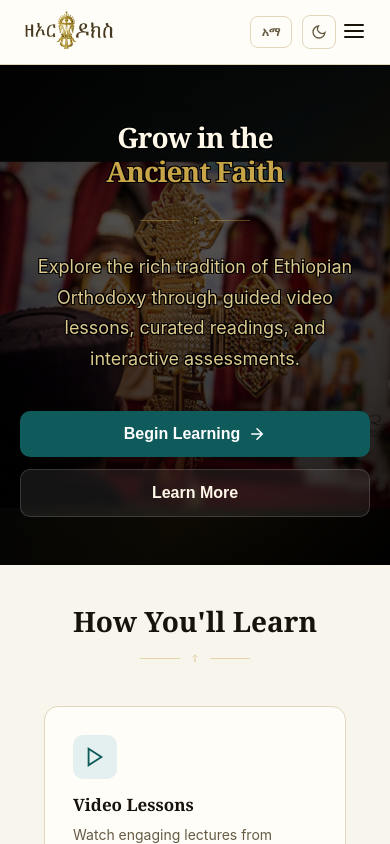
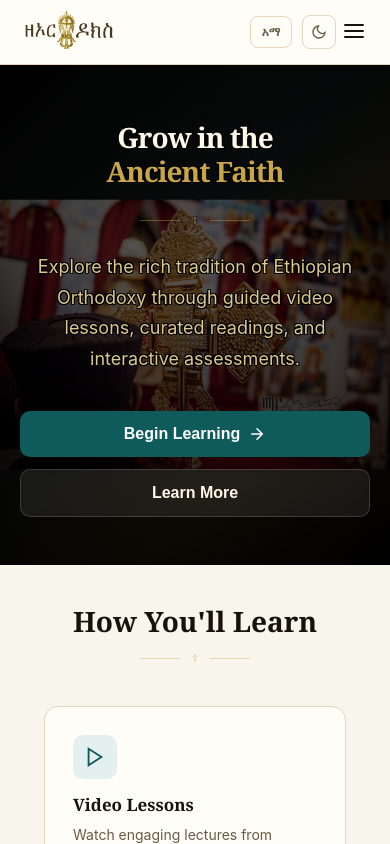
Before and after one commit to nahomsolomon12/ze-orthodox, a React (Vite) app in the folder front-end/: page / in a window 390 px wide. Shown: the top 844 px of the page. Built offline with nearby package versions, Linux system fonts and the light colour scheme.

Commit message:
fix: home page back image resize

```diff
--- a/front-end/src/styles/global.css
+++ b/front-end/src/styles/global.css
@@ -406,7 +406,9 @@ a:hover {
   top: 50%;
   left: 50%;
   transform: translate(-50%, -50%);
-  width: min(1080px, 100vw);
+  display: block;
+  width: 100vw;
+  max-width: none;
   height: auto;
   pointer-events: none;
   user-select: none;
@@ -1181,7 +1183,6 @@ textarea.form-input {
   }
 
   .hero__background-image {
-    width: 112vw;
     top: 52%;
   }
 
@@ -1205,7 +1206,6 @@ textarea.form-input {
 
 @media (max-width: 480px) {
   .hero__background-image {
-    width: 128vw;
     top: 54%;
   }
 
```
